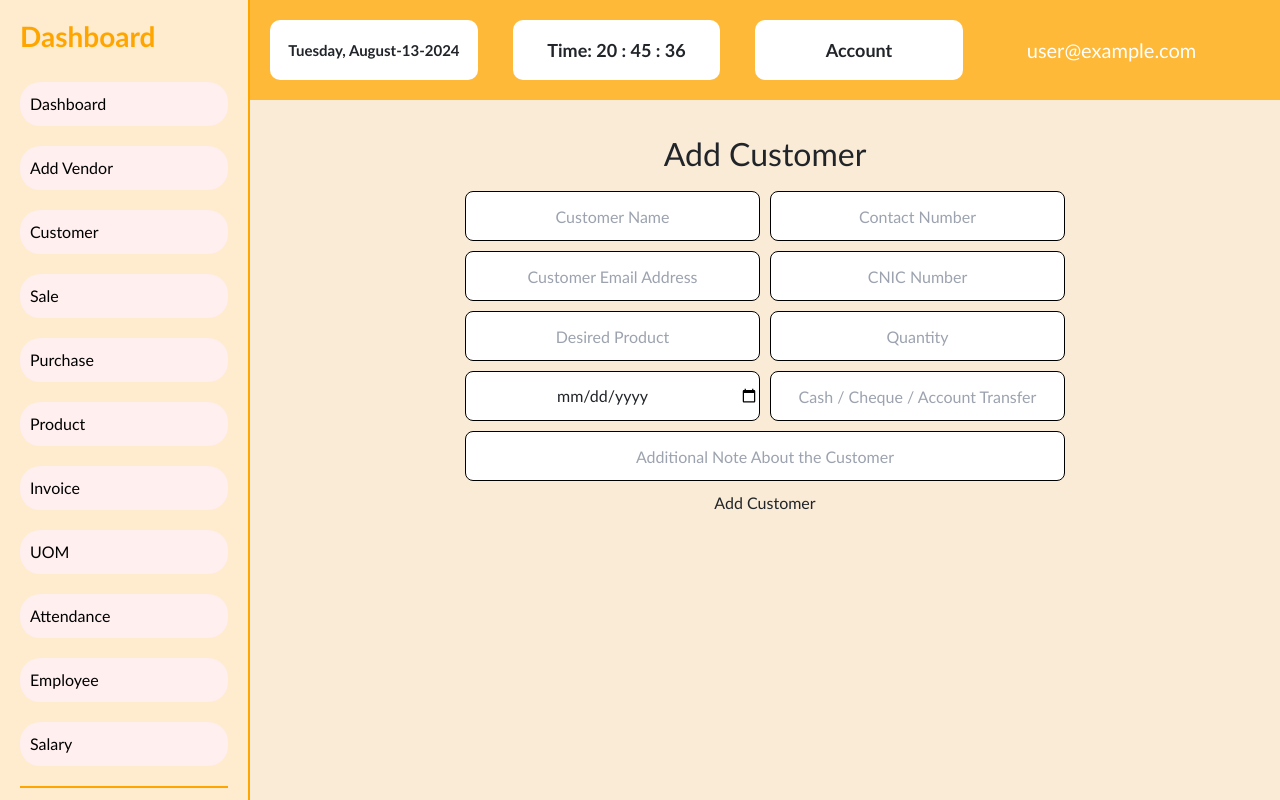
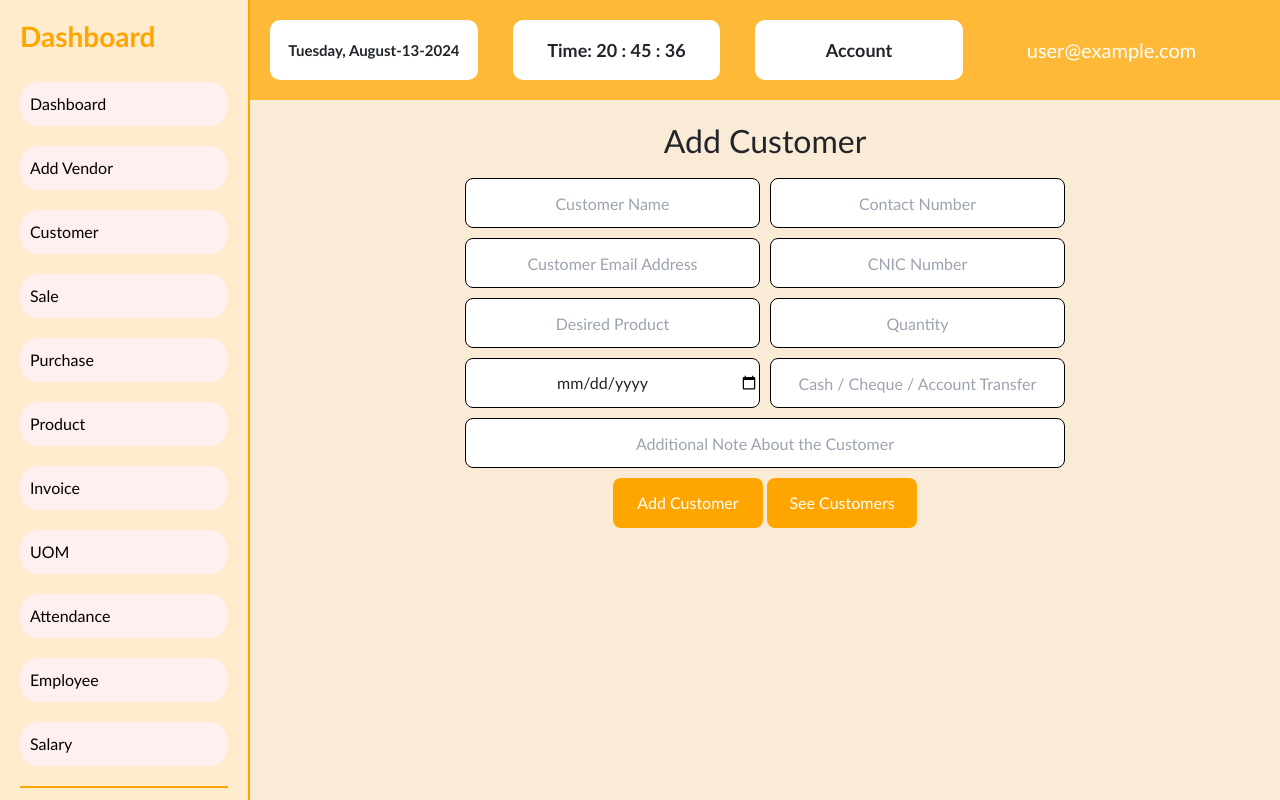
Before and after one commit to hafiz-jazim-farjad/Accounting-Software, a React (Create React App) app: page /Customer in a window 1280 px wide. Built offline with nearby package versions, Linux system fonts and the light colour scheme; no server answers; sample sign-in values are in the browser's storage.

Commit message:
Update Customer.jsx

```diff
--- a/src/Pages/Customer/Customer.jsx
+++ b/src/Pages/Customer/Customer.jsx
@@ -166,7 +166,11 @@ function Customer() {
                         <div className="formGroup">
                             <input type="text" name="additionalNote" id="additionalNote" placeholder="Additional Note About the Customer" value={AdditionalNote} onChange={(e) => SetAdditionalNote(e.target.value)} />
                         </div>
-                        <button type="button" id="submit" onClick={AddCustomer}>Add Customer</button>
+                        <div style={{ display: 'flex:', justifyContent: 'center', alignItems: 'center', width: '100% important' }}>
+
+                            <button type="submit" id="submit" onClick={AddCustomer} style={{backgroundColor:'orange' , width:'150px' , color:'white'}}>Add Customer</button>
+                            <p>f</p> <Link to="/SeeCustomers" ><button type='submit'  style={{backgroundColor:'orange' , width:'150px' , color:'white'}}> See Customers</button></Link>
+                        </div>
                     </main>
                 </div>
             </div>
```
